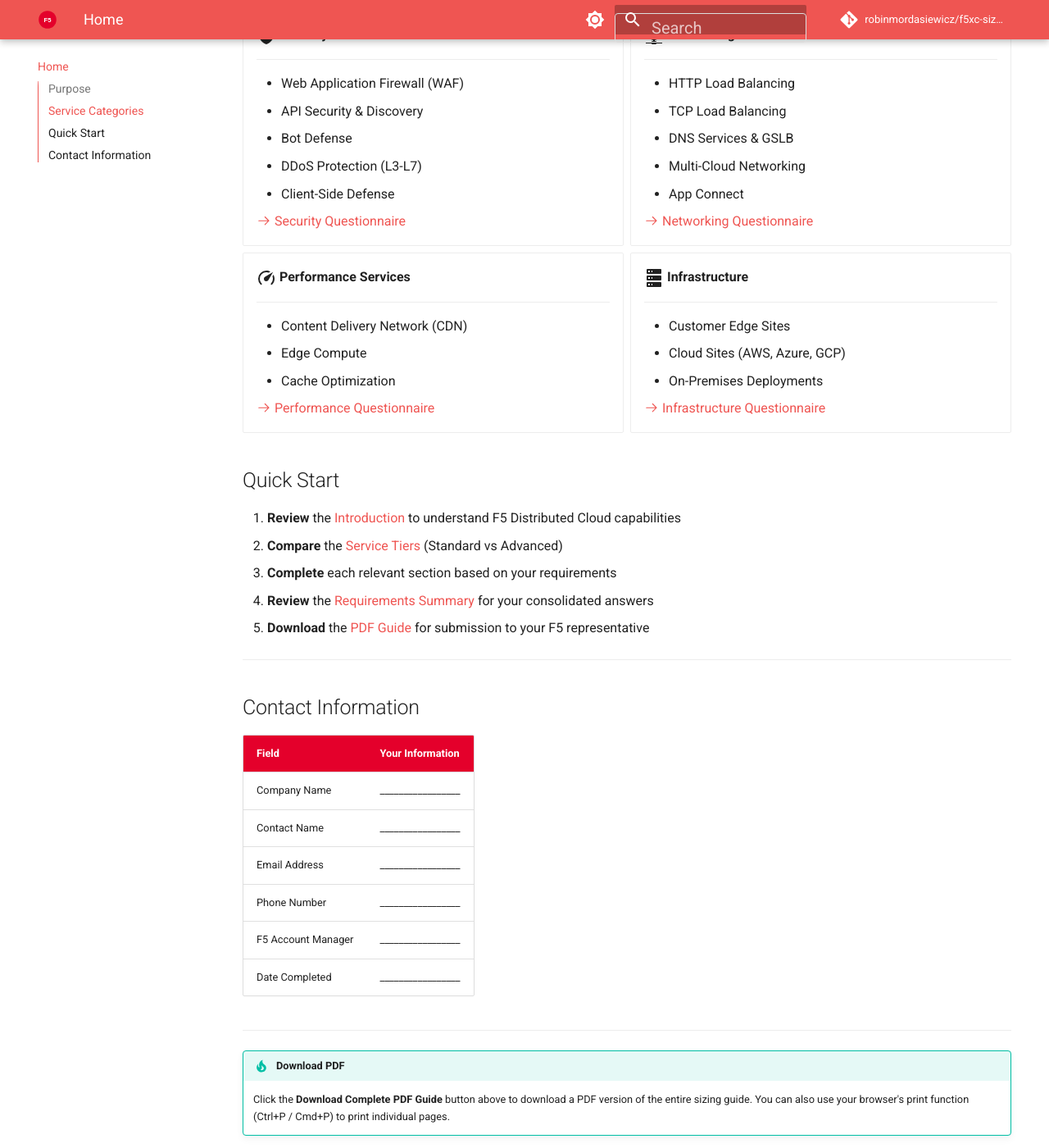
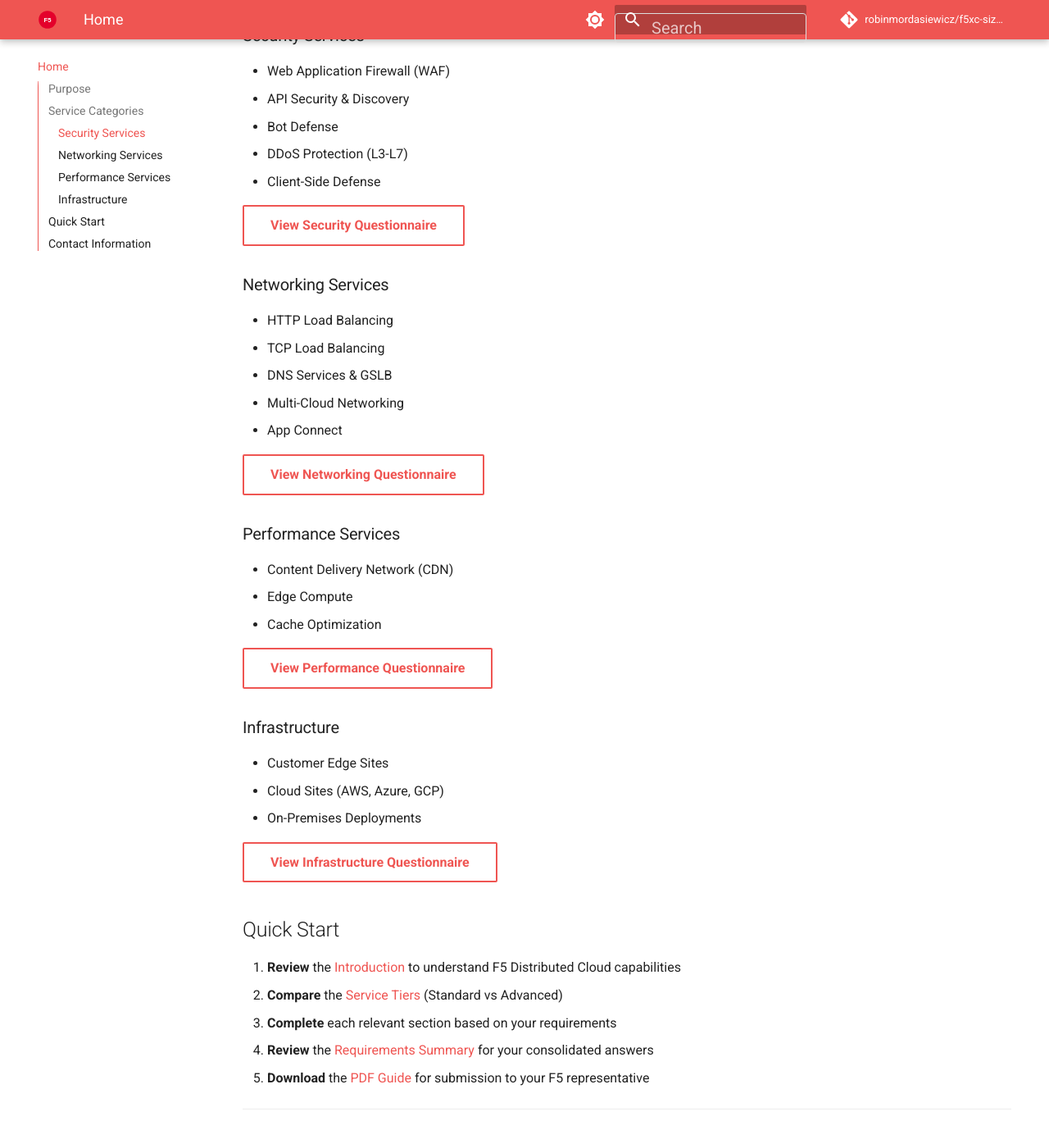
Before and after one commit to robinmordasiewicz/f5xc-sizing, an MkDocs documentation site: the page built from docs/index.md, in a window 1280 px wide and 1400 px high, scrolled down 776 px. Shown: the whole window at 82% size. Built offline with MkDocs 1.6.1 and Material for MkDocs 9.7.7, drawn with Linux system fonts in a browser that asks for light colours; comment, search, counter and statistics services are not loaded.

Commit message:
Fix PDF export CSS grid compatibility (#1)
- Remove CSS grid cards layout from index.md (WeasyPrint incompatible)
- Add custom PDF template with CSS overrides
- Use simpler list layout for service categories

Co-authored-by: Claude Opus 4.5 <noreply@anthropic.com>

```diff
--- a/docs/index.md
+++ b/docs/index.md
@@ -19,53 +19,41 @@ To accurately evaluate your environment and provide you with an accurate proposa
 
 This sizing guide covers the following F5 Distributed Cloud service categories:
 
-<div class="grid cards" markdown>
+### Security Services
 
--   :material-shield-check:{ .lg .middle } **Security Services**
+- Web Application Firewall (WAF)
+- API Security & Discovery
+- Bot Defense
+- DDoS Protection (L3-L7)
+- Client-Side Defense
 
-    ---
+[View Security Questionnaire](security/index.md){ .md-button }
 
-    - Web Application Firewall (WAF)
-    - API Security & Discovery
-    - Bot Defense
-    - DDoS Protection (L3-L7)
-    - Client-Side Defense
+### Networking Services
 
-    [:octicons-arrow-right-24: Security Questionnaire](security/index.md)
+- HTTP Load Balancing
+- TCP Load Balancing
+- DNS Services & GSLB
+- Multi-Cloud Networking
+- App Connect
 
--   :material-wan:{ .lg .middle } **Networking Services**
+[View Networking Questionnaire](networking/index.md){ .md-button }
 
-    ---
+### Performance Services
 
-    - HTTP Load Balancing
-    - TCP Load Balancing
-    - DNS Services & GSLB
-    - Multi-Cloud Networking
-    - App Connect
+- Content Delivery Network (CDN)
+- Edge Compute
+- Cache Optimization
 
-    [:octicons-arrow-right-24: Networking Questionnaire](networking/index.md)
+[View Performance Questionnaire](performance/index.md){ .md-button }
 
--   :material-speedometer:{ .lg .middle } **Performance Services**
+### Infrastructure
 
-    ---
+- Customer Edge Sites
+- Cloud Sites (AWS, Azure, GCP)
+- On-Premises Deployments
 
-    - Content Delivery Network (CDN)
-    - Edge Compute
-    - Cache Optimization
-
-    [:octicons-arrow-right-24: Performance Questionnaire](performance/index.md)
-
--   :material-server:{ .lg .middle } **Infrastructure**
-
-    ---
-
-    - Customer Edge Sites
-    - Cloud Sites (AWS, Azure, GCP)
-    - On-Premises Deployments
-
-    [:octicons-arrow-right-24: Infrastructure Questionnaire](infrastructure/index.md)
-
-</div>
+[View Infrastructure Questionnaire](infrastructure/index.md){ .md-button }
 
 ## Quick Start
 
--- /dev/null
+++ b/docs/pdf_templates/styles.scss
@@ -0,0 +1,147 @@
+/* Custom PDF styles to fix CSS grid compatibility with WeasyPrint */
+
+/* Override grid layouts - WeasyPrint doesn't support CSS grid properly */
+.grid,
+.grid.cards,
+[class*="grid"] {
+    display: block !important;
+}
+
+.grid.cards > ul,
+.md-typeset .grid > ul {
+    display: block !important;
+    list-style: none !important;
+    padding: 0 !important;
+    margin: 0 !important;
+}
+
+.grid.cards > ul > li,
+.md-typeset .grid > ul > li {
+    display: block !important;
+    margin-bottom: 1.5em !important;
+    padding: 1em !important;
+    border: 1px solid #ccc !important;
+    border-radius: 4px !important;
+    background: #fafafa !important;
+}
+
+/* Hero section */
+.hero-section {
+    text-align: center;
+    padding: 2em 0;
+    margin-bottom: 2em;
+}
+
+/* Hide interactive elements in PDF */
+.md-button,
+.md-button--primary,
+[href*="pdf/document.pdf"] {
+    display: none !important;
+}
+
+/* Table styling */
+table {
+    width: 100% !important;
+    border-collapse: collapse !important;
+    margin: 1em 0 !important;
+}
+
+th, td {
+    border: 1px solid #ddd !important;
+    padding: 8px 12px !important;
+    text-align: left !important;
+}
+
+th {
+    background-color: #f5f5f5 !important;
+    font-weight: bold !important;
+}
+
+/* Admonitions */
+.admonition {
+    border: 1px solid #448aff !important;
+    border-left-width: 4px !important;
+    border-radius: 4px !important;
+    padding: 1em !important;
+    margin: 1em 0 !important;
+    background: #f8f9fa !important;
+}
+
+.admonition.info {
+    border-color: #00b0ff !important;
+}
+
+.admonition.tip {
+    border-color: #00c853 !important;
+}
+
+.admonition.warning {
+    border-color: #ff9100 !important;
+}
+
+.admonition-title {
+    font-weight: bold !important;
+    margin-bottom: 0.5em !important;
+}
+
+/* Page break control */
+h1, h2 {
+    page-break-after: avoid !important;
+}
+
+h3, h4 {
+    page-break-after: avoid !important;
+}
+
+.admonition,
+table,
+pre,
+.highlight {
+    page-break-inside: avoid !important;
+}
+
+/* Task lists */
+.task-list-item {
+    list-style: none !important;
+}
+
+.task-list-control {
+    margin-right: 0.5em !important;
+}
+
+/* Code blocks */
+pre {
+    background: #f5f5f5 !important;
+    padding: 1em !important;
+    border-radius: 4px !important;
+    overflow-x: auto !important;
+}
+
+code {
+    background: #f0f0f0 !important;
+    padding: 0.2em 0.4em !important;
+    border-radius: 3px !important;
+    font-size: 0.9em !important;
+}
+
+/* Icons - replace with text or hide */
+.twemoji,
+.emojione,
+[class*="material-"] {
+    display: none !important;
+}
+
+/* Cover page styling */
+.pdf-cover {
+    text-align: center;
+}
+
+.pdf-cover h1 {
+    font-size: 2.5em;
+    margin-top: 2em;
+}
+
+.pdf-cover h2 {
+    font-size: 1.5em;
+    color: #666;
+}
--- a/mkdocs.yml
+++ b/mkdocs.yml
@@ -52,6 +52,7 @@ plugins:
       enabled_if_env: ENABLE_PDF_EXPORT
       debug_html: false
       verbose: false
+      custom_template_path: docs/pdf_templates
 
 markdown_extensions:
   - pymdownx.highlight:
```
Also changed, not shown: docs/stylesheets/pdf.css (added, +67 -0 lines).
